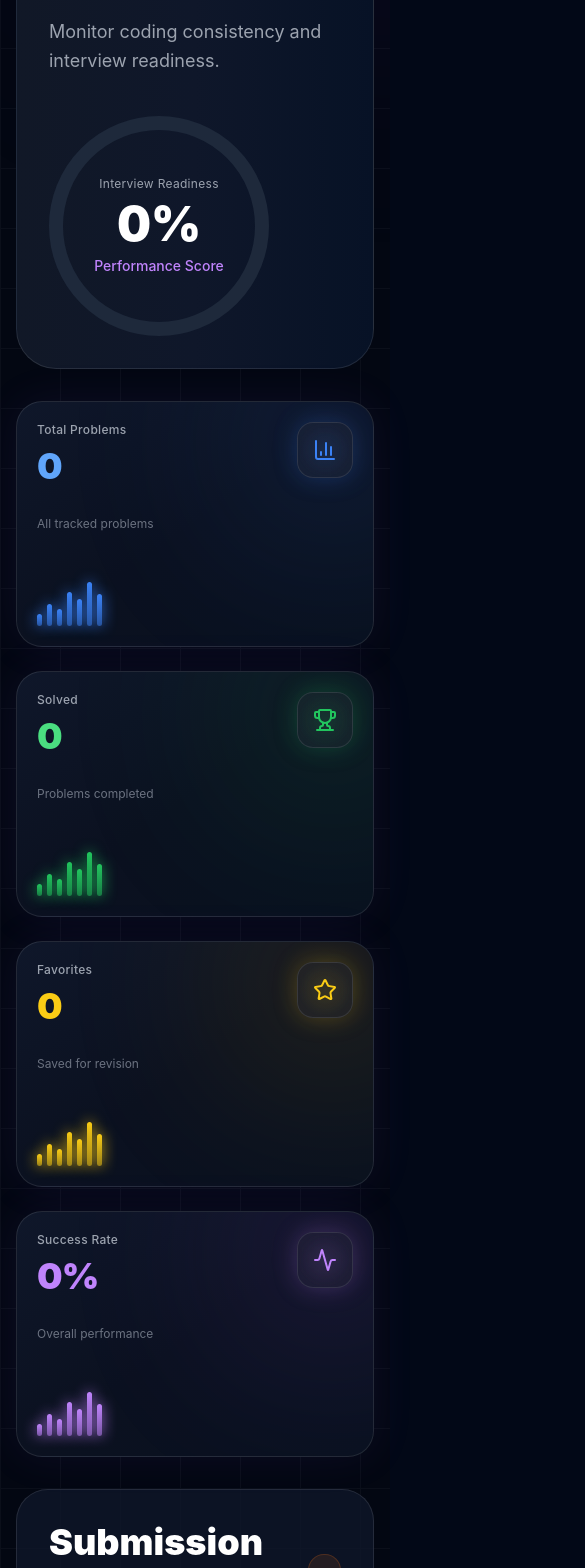
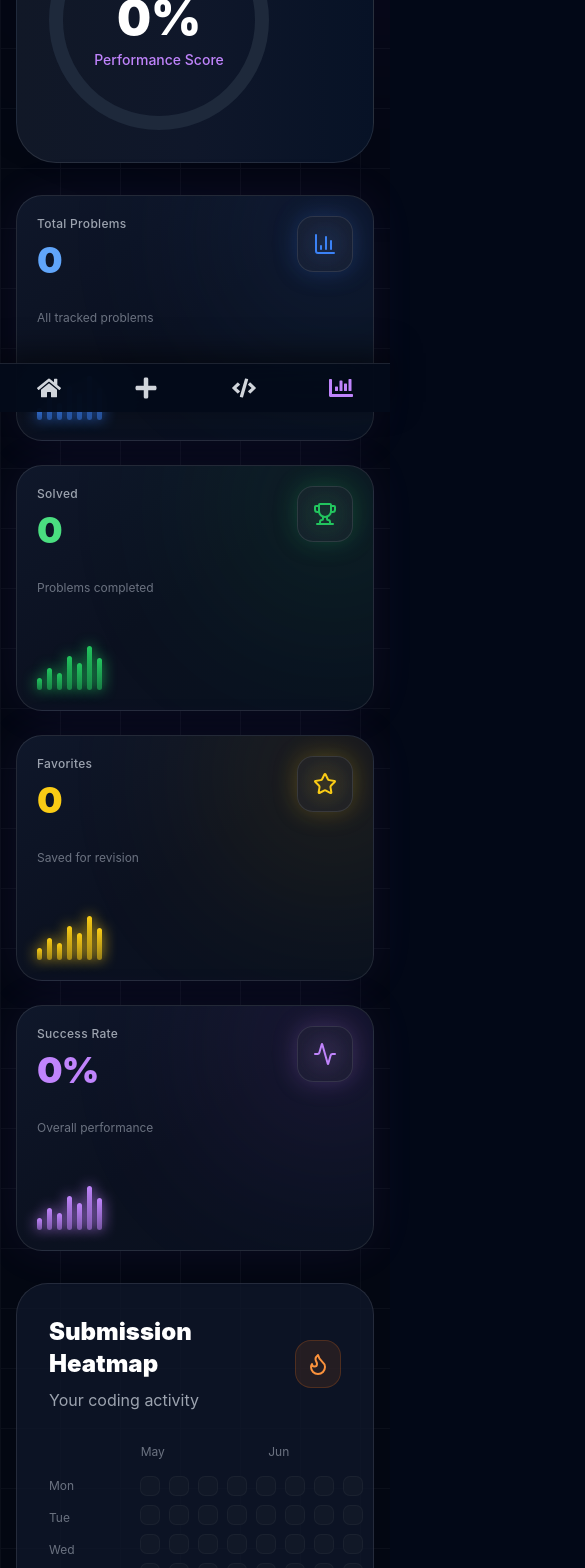
Before and after one commit to Sheetalr2005/codepulse, a React app in the folder frontend/: page /analytics in a window 390 px wide. Shown: the part 432-2000 px from the top of the page, 585 px wide, since content can reach past the window. Built offline with nearby package versions, Linux system fonts and the light colour scheme; no server answers; sample sign-in values are in the browser's storage; the HTML template or start-up script is replaced by a standard one.

Commit message:
Responsive UI fixes

```diff
--- a/frontend/src/layouts/MainLayout.jsx
+++ b/frontend/src/layouts/MainLayout.jsx
@@ -1,21 +1,17 @@
 import Sidebar from "./Sidebar";
 
 function MainLayout({ children }) {
-  const username =
-    localStorage.getItem("email")?.split("@")[0] || "User";
+  const username = localStorage.getItem("email")?.split("@")[0] || "User";
 
   return (
     <div className="min-h-screen bg-[#030712] text-white">
-
       {/* SIDEBAR */}
       <Sidebar />
 
       {/* MAIN CONTENT */}
       <div className="lg:ml-[320px] min-h-screen relative">
-
         {/* BACKGROUND */}
         <div className="absolute inset-0 overflow-hidden">
-
           {/* GRID */}
           <div className="absolute inset-0 opacity-[0.03] bg-[linear-gradient(to_right,#ffffff_1px,transparent_1px),linear-gradient(to_bottom,#ffffff_1px,transparent_1px)] bg-[size:60px_60px]" />
 
@@ -27,11 +23,10 @@ function MainLayout({ children }) {
         </div>
 
         {/* CONTENT */}
-        <div className="relative z-10 px-4 sm:px-6 lg:px-10 py-6">
-
+        <div className="relative z-10 px-4 sm:px-6 lg:px-10 pt-6 pb-28">
           {/* TOP SECTION */}
-          <div className="flex flex-col lg:flex-row lg:items-center lg:justify-between gap-6 mb-10">
-
+          <div className="hidden lg:flex lg:flex-row lg:items-center lg:justify-between gap-6 mb-10">
+            {" "}
             {/* LEFT */}
             <div>
               <h1 className="text-4xl lg:text-5xl font-black tracking-tight bg-gradient-to-r from-white via-purple-200 to-purple-500 bg-clip-text text-transparent">
@@ -42,10 +37,8 @@ function MainLayout({ children }) {
                 Smart Coding Interview Tracker
               </p>
             </div>
-
             {/* USER CARD */}
             <div className="bg-[#0f172a]/80 backdrop-blur-xl border border-white/10 rounded-3xl px-5 py-3 flex items-center gap-4 shadow-[0_0_40px_rgba(139,92,246,0.08)] w-fit">
-
               {/* AVATAR */}
               <div className="w-12 h-12 rounded-full bg-gradient-to-br from-purple-600 to-blue-500 flex items-center justify-center text-lg font-bold text-white uppercase">
                 {username.charAt(0)}
@@ -53,13 +46,9 @@ function MainLayout({ children }) {
 
               {/* INFO */}
               <div>
-                <h2 className="text-white font-semibold capitalize">
-                  {username}
-                </h2>
+                <h2 className="text-white font-semibold capitalize">{username}</h2>
 
-                <p className="text-gray-400 text-sm">
-                  {localStorage.getItem("email")}
-                </p>
+                <p className="text-gray-400 text-sm">{localStorage.getItem("email")}</p>
               </div>
             </div>
           </div>
--- a/frontend/src/layouts/Sidebar.jsx
+++ b/frontend/src/layouts/Sidebar.jsx
@@ -63,7 +63,7 @@ border-white/5
 px-6
 py-7
 flex-col
-z-50
+z-[9999]
 overflow-hidden
 "
       >
@@ -200,6 +200,48 @@ overflow-hidden
           </div>
         </div>
       </div>
+
+      {/* MOBILE BOTTOM NAV */}
+      {/* MOBILE BOTTOM NAV */}
+      <div
+        className="
+    lg:hidden
+    fixed
+    bottom-0
+    left-0
+    right-0
+    z-[9999]
+    bg-[#040B1A]/95
+    backdrop-blur-xl
+    border-t border-white/10
+    flex justify-around
+    py-3
+    shadow-[0_-10px_30px_rgba(0,0,0,0.5)]
+    pb-safe
+  "
+      >
+        {" "}
+        <NavLink to="/dashboard">
+          {({ isActive }) => (
+            <FaHome className={`text-2xl ${isActive ? "text-purple-400" : "text-gray-300"}`} />
+          )}
+        </NavLink>
+        <NavLink to="/add-problem">
+          {({ isActive }) => (
+            <FaPlus className={`text-2xl ${isActive ? "text-purple-400" : "text-gray-300"}`} />
+          )}
+        </NavLink>
+        <NavLink to="/problems">
+          {({ isActive }) => (
+            <FaCode className={`text-2xl ${isActive ? "text-purple-400" : "text-gray-300"}`} />
+          )}
+        </NavLink>
+        <NavLink to="/analytics">
+          {({ isActive }) => (
+            <FaChartBar className={`text-2xl ${isActive ? "text-purple-400" : "text-gray-300"}`} />
+          )}
+        </NavLink>
+      </div>
     </>
   );
 }
--- a/frontend/src/pages/Analytics.jsx
+++ b/frontend/src/pages/Analytics.jsx
@@ -68,8 +68,9 @@ function Analytics() {
   const today = new Date();
 
   const dates = [];
+  const totalDays = window.innerWidth < 640 ? 56 : 90;
 
-  for (let i = 89; i >= 0; i--) {
+  for (let i = totalDays - 1; i >= 0; i--) {
     const d = new Date();
     d.setDate(d.getDate() - i);
     d.setHours(0, 0, 0, 0);
@@ -177,9 +178,9 @@ function Analytics() {
 
   return (
     <MainLayout>
-      <div className="space-y-8">
+      <div className="space-y-8 pb-32 lg:pb-0">
+        {" "}
         {/* HERO */}
-
         <div className="relative overflow-hidden rounded-[40px] border border-white/10 bg-gradient-to-r from-[#111827] via-[#0f172a] to-[#071226] p-8 lg:p-12">
           <div className="relative z-10 flex flex-col lg:flex-row lg:items-center lg:justify-between gap-10">
             <div>
@@ -261,9 +262,7 @@ function Analytics() {
             </motion.div>
           </div>
         </div>
-
         {/* STATS */}
-
         <div className="grid grid-cols-1 sm:grid-cols-2 xl:grid-cols-4 gap-6">
           <motion.div
             initial={{ opacity: 0, y: 20 }}
@@ -330,14 +329,13 @@ function Analytics() {
           </motion.div>
         </div>
         {/* HEATMAP + DIFFICULTY */}
-
         <div className="grid grid-cols-1 xl:grid-cols-[1.6fr_0.8fr] gap-6">
           {/* HEATMAP */}
 
           <div className="bg-[#0f172a]/80 border border-white/10 rounded-[32px] p-8">
             <div className="flex items-center justify-between mb-8">
               <div>
-                <h2 className="text-4xl font-black text-white">Submission Heatmap</h2>
+                <h2 className="text-2xl sm:text-4xl font-black text-white">Submission Heatmap</h2>
 
                 <p className="text-gray-400 mt-2">Your coding activity</p>
               </div>
@@ -347,15 +345,20 @@ function Analytics() {
             </div>
 
             {/* MONTHS */}
-            <div className="flex text-sm text-gray-500 mb-6 ml-[145px]">
+            <div className="hidden md:flex text-sm text-gray-500 mb-6 ml-[145px]">
               <span className="mr-[160px]">Apr</span>
               <span className="mr-[160px]">May</span>
               <span>Jun</span>
             </div>
-
-            <div className="flex items-start gap-5">
+            <div className="md:hidden flex justify-around text-xs text-gray-500 mb-4 ml-10">
+              <span>May</span>
+              <span>Jun</span>
+            </div>
+            <div className="flex  xl:flex-row items-start gap-6">
+              {" "}
               {/* DAYS */}
-              <div className="flex flex-col justify-between h-[250px] text-xs text-gray-500 pt-1">
+              <div className="flex flex-col gap-[16px] sm:gap-[30px] text-xs text-gray-500 pt-[2px] mr-3">
+                {" "}
                 <span>Mon</span>
                 <span>Tue</span>
                 <span>Wed</span>
@@ -365,7 +368,7 @@ function Analytics() {
                 <span>Sun</span>
               </div>
               {/* GRID */}
-              <div className="grid grid-flow-col grid-rows-7 gap-[10px]">
+              <div className="grid grid-flow-col grid-rows-7 gap-[9px] sm:gap-[8px] xl:gap-[10px]">
                 {" "}
                 {dates.map((date, index) => {
                   const formattedDate = `${date.getFullYear()}-${String(date.getMonth() + 1).padStart(2, "0")}-${String(date.getDate()).padStart(2, "0")}`;
@@ -384,7 +387,7 @@ function Analytics() {
                         scale: 1.15,
                       }}
                       className={`
-              w-9 h-9 rounded-[7px]
+            w-5 h-5 sm:w-5 sm:h-6 xl:w-11 xl:h-11 rounded-[7px]
 
               ${
                 intensity === 0
@@ -405,9 +408,9 @@ function Analytics() {
                 })}
               </div>
               {/* STREAK */}
-              <div className="flex flex-col gap-5 ml-auto">
+              <div className="hidden xl:flex flex-col gap-5">
                 {" "}
-                <div className="bg-[#111827] border border-orange-500/10 rounded-3xl p-5 w-[170px]">
+                <div className="bg-[#111827] border border-orange-500/10 rounded-3xl p-5 w-full xl:w-[170px]">
                   <div className="w-12 h-12 rounded-2xl bg-orange-500/10 border border-orange-500/20 flex items-center justify-center">
                     <Flame className="text-orange-400" size={22} />
                   </div>
@@ -417,7 +420,7 @@ function Analytics() {
 
                   <p className="text-xs text-gray-500 mt-2">Keep the streak alive</p>
                 </div>
-                <div className="bg-[#111827] border border-purple-500/10 rounded-3xl p-5 w-[170px]">
+                <div className="bg-[#111827] border border-purple-500/10 rounded-3xl p-5 w-full xl:w-[170px]">
                   <div className="w-12 h-12 rounded-2xl bg-purple-500/10 border border-purple-500/20 flex items-center justify-center">
                     <Trophy className="text-purple-400" size={22} />
                   </div>
@@ -448,13 +451,15 @@ function Analytics() {
 
           {/* DIFFICULTY BREAKDOWN */}
 
-          <div className="bg-[#0f172a]/80 border border-white/10 rounded-[32px] p-8">
-            <h2 className="text-4xl font-black text-white mb-2">Difficulty Breakdown</h2>
-
+          <div className="bg-[#0f172a]/80 border border-white/10 rounded-[32px] p-5 sm:p-8 overflow-hidden">
+            {" "}
+            <h2 className="text-2xl sm:text-4xl font-black text-white mb-2">
+              Difficulty Breakdown
+            </h2>
             <p className="text-gray-400 mb-8">Problem distribution</p>
-
-            <div className="h-[300px] relative">
+            <div className="relative h-[260px] sm:h-[300px] min-h-[260px] overflow-hidden">
               <ResponsiveContainer width="100%" height="100%">
+                {" "}
                 <PieChart>
                   <Pie
                     data={difficultyData}
@@ -477,14 +482,12 @@ function Analytics() {
                   </Pie>
                 </PieChart>
               </ResponsiveContainer>
-
-              <div className="absolute inset-0 flex flex-col items-center justify-center">
+              <div className="absolute inset-0 z-10 pointer-events-none flex flex-col items-center justify-center">
+                {" "}
                 <h2 className="text-5xl font-black text-white">{totalProblems}</h2>
-
                 <p className="text-gray-400 mt-2">Problems</p>
               </div>
             </div>
-
             <div className="grid grid-cols-3 gap-4 mt-4">
               {difficultyData.map((item) => (
                 <div key={item.name} className="bg-[#111827]/60 rounded-2xl p-4 text-center">
@@ -511,14 +514,12 @@ function Analytics() {
             </div>
           </div>
         </div>
-
         {/* BOTTOM */}
-
         <div className="grid grid-cols-1 xl:grid-cols-[1.6fr_0.8fr] gap-6">
           {" "}
           {/* TOPICS */}
           <div className="bg-[#0f172a]/80 border border-white/10 rounded-[32px] p-8">
-            <h2 className="text-4xl font-black text-white mb-8">Problems by Topic</h2>
+            <h2 className="text-2xl sm:text-4xl font-black text-white mb-8">Problems by Topic</h2>
 
             {topicCounts.length > 0 ? (
               <div className="space-y-7">
@@ -559,7 +560,7 @@ function Analytics() {
           </div>
           {/* RECOMMENDATIONS */}
           <div className="bg-[#0f172a]/80 border border-white/10 rounded-[32px] p-8">
-            <h2 className="text-4xl font-black text-white mb-8">Recommended For You</h2>
+            <h2 className="text-2xl sm:text-4xl font-black text-white mb-8">Recommended For You</h2>
 
             <div className="space-y-5">
               {recommendations.map((item, index) => (
@@ -573,6 +574,8 @@ function Analytics() {
           </div>
         </div>
       </div>
+
+      <div className="h-28 lg:hidden"></div>
     </MainLayout>
   );
 }
--- a/frontend/src/pages/Signup.jsx
+++ b/frontend/src/pages/Signup.jsx
@@ -58,9 +58,9 @@ function Signup() {
       <div className="absolute inset-0">
         <div className="absolute inset-0 opacity-[0.03] bg-[linear-gradient(to_right,#ffffff_1px,transparent_1px),linear-gradient(to_bottom,#ffffff_1px,transparent_1px)] bg-[size:60px_60px]"></div>
 
-        <div className="absolute top-[-150px] left-[15%] w-[450px] h-[450px] bg-purple-700/20 blur-[140px] rounded-full"></div>
+        <div className="absolute top-[-150px] left-[15%] w-full max-w-[450px] h-[450px] bg-purple-700/20 blur-[140px] rounded-full"></div>
 
-        <div className="absolute bottom-[-150px] right-[10%] w-[450px] h-[450px] bg-blue-600/20 blur-[140px] rounded-full"></div>
+        <div className="absolute bottom-[-150px] right-[10%] w-full max-w-[450px] h-[450px] bg-blue-600/20 blur-[140px] rounded-full"></div>
       </div>
 
       <div className="relative z-10 w-full max-w-[1400px] grid grid-cols-1 xl:grid-cols-2 gap-16 items-center">
@@ -71,7 +71,7 @@ function Signup() {
           className="hidden xl:block"
         >
           <div className="mb-10">
-            <h1 className="text-7xl font-black tracking-tight bg-gradient-to-r from-white via-purple-200 to-purple-500 bg-clip-text text-transparent">
+            <h1 className="text-5xl md:text-7xl font-black tracking-tight bg-gradient-to-r from-white via-purple-200 to-purple-500 bg-clip-text text-transparent">
               CodePulse
             </h1>
 
```
Also changed, not shown: frontend/src/pages/Dashboard.jsx (+10 -8 lines), frontend/src/pages/Login.jsx (+4 -7 lines).
